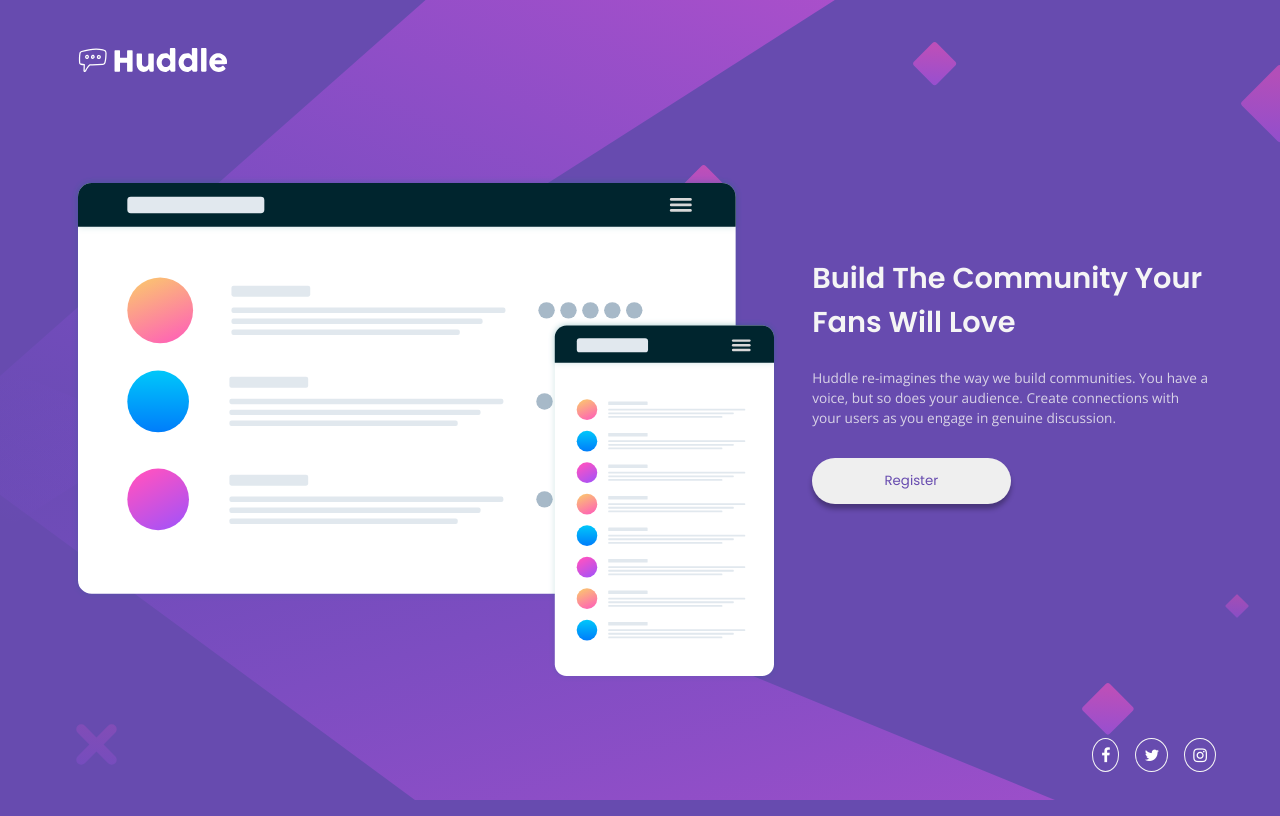
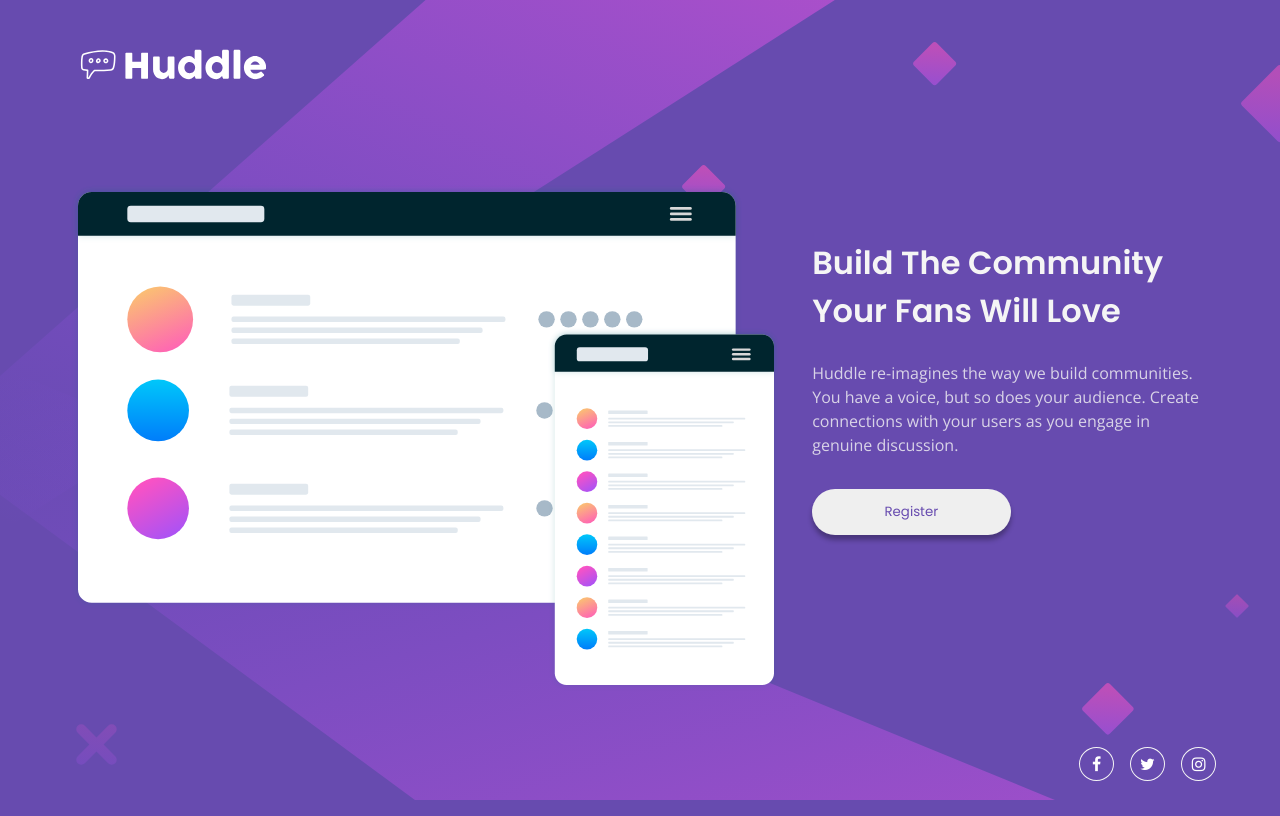
Before and after one commit to Tomi-pter/huddle-landing-page, a plain HTML site: page index.html in a window 1280 px wide. Drawn offline with Linux system fonts and the light colour scheme.

Commit message:
minor font changes and fixed social icons

```diff
--- a/index.html
+++ b/index.html
@@ -25,9 +25,9 @@
         </article>
     </main>
     <footer>
-        <a href="https://facebook.com" class="fa fa-facebook"></a>
-        <a href="https://twitter.com" class="fa fa-twitter"></a>
-        <a href="https://instagram.com" class="fa fa-instagram"></a>
+        <a href="https://facebook.com" class="fa fa-facebook"><span>facebook</span></a>
+        <a href="https://twitter.com" class="fa fa-twitter"><span>twitter</span></a>
+        <a href="https://instagram.com" class="fa fa-instagram"><span>instagram</span></a>
         <!--<a href="https://facebook.com"><img src="../icons/SVG/401-facebook.svg" alt=""></a>
         <a href="https://twitter.com"><img src="../icons/SVG/407-twitter.svg" alt=""></a>
         <a href="https://instagram.com"><img src="../icons/SVG/403-instagram.svg" alt=""></a>-->
--- a/style.css
+++ b/style.css
@@ -29,7 +29,7 @@
 }
 
 body {
-    background: url(images/bg-mobile.svg) no-repeat;
+    background: url(images/bg-mobile.svg) no-repeat fixed;
     background-color: var(--violet);
     display: flex;
     flex-direction: column;
@@ -91,12 +91,18 @@ footer {
 
 footer a {
     border-radius: 50%;
+    width: 35px;
     border: 1px solid whitesmoke;
     margin: 0 .5rem;
     padding: .5rem;
     color: white;
     text-decoration: none;
     outline: none;
+    text-align: center;
+}
+
+a span {
+    display: none;
 }
 
 button:hover,
@@ -131,16 +137,17 @@ a:focus {
         margin-left: 2rem;
     }
     h1 {
-        font-size: 1.8rem;
+        font-size: 2rem;
     }
     p {
-        font-size: .85rem;
+        font-size: 1rem;
     }
     button {
         width: 50%;
     }
     .logo {
         margin: 2rem 0 6rem;
+        max-width: 12.5rem;
     }
     footer {
         margin: .5rem 3rem;
```
